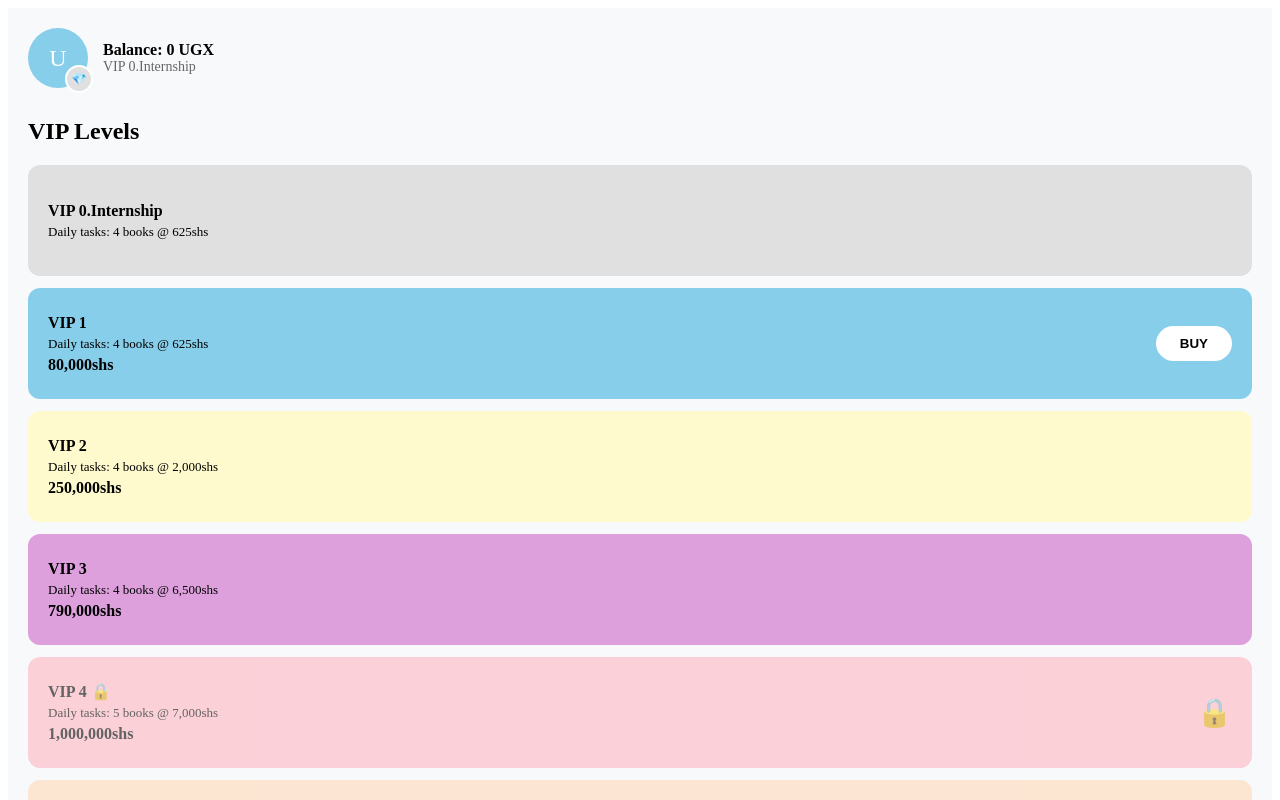
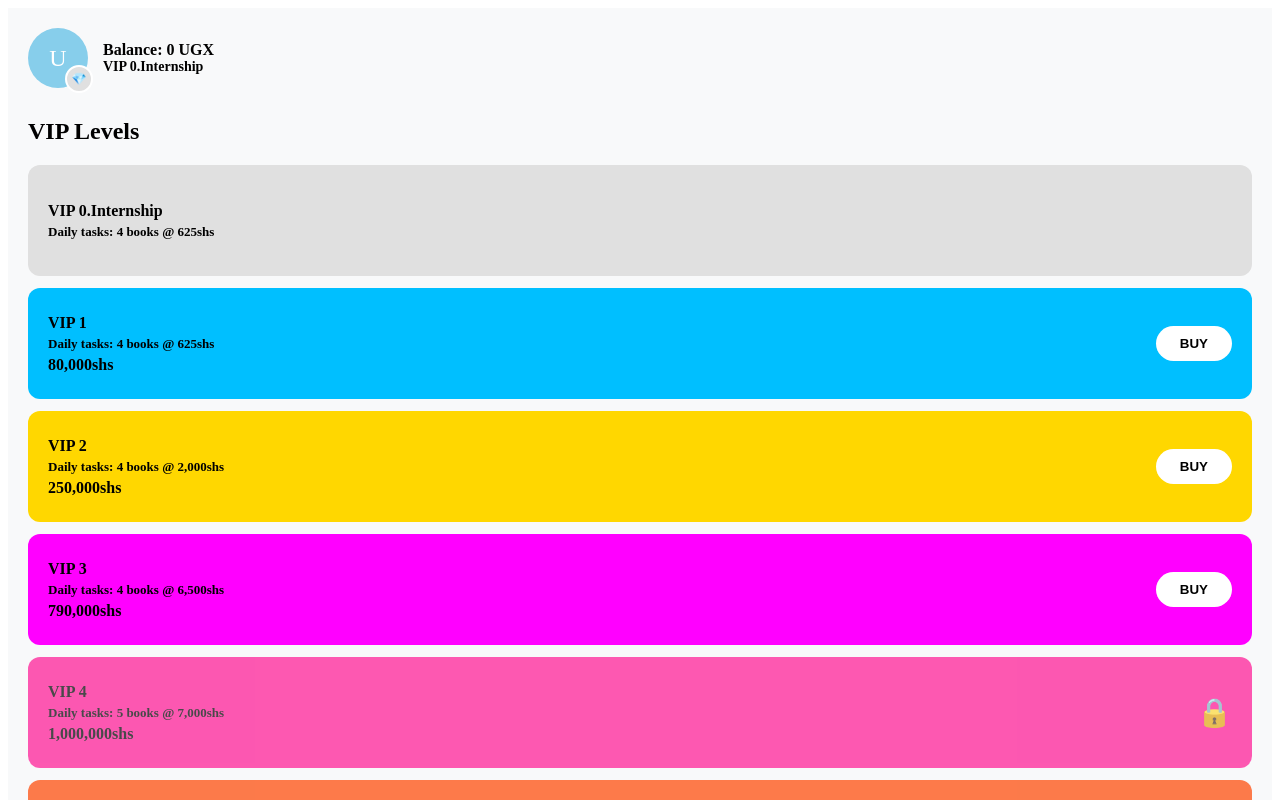
Before and after one commit to Molly256/palamedes-pr, a Next.js app: page /viptasks in a window 1280 px wide. Shown: the top 800 px of the page. Built offline with nearby package versions, Linux system fonts and the light colour scheme.

Commit message:
vip1-3 always buy, hot colors bold black, padlock right side only

```diff
--- a/app/viptasks/page.js
+++ b/app/viptasks/page.js
@@ -7,7 +7,7 @@ export default function VipTask() {
   const [showBuyPopup, setShowBuyPopup] = useState(false)
   const [selectedVip, setSelectedVip] = useState(null)
 
-  // VIP config
+  // VIP config - colors will be overridden with hot colors below
   const vips = [
     { level: 0, name: 'VIP 0.Internship', price: 0, books: 4, perBook: 625, color: '#e0e0e0', badge: '💎' },
     { level: 1, name: 'VIP 1', price: 80000, books: 4, perBook: 625, color: '#87CEEB', badge: '💎' },
@@ -26,7 +26,6 @@ export default function VipTask() {
     const userData = JSON.parse(localStorage.getItem('palamedes_user') || '{}')
     setUser(userData)
 
-    // Auto assign VIP 0 free on first register
     if (!userData.vip || userData.vip === 0) {
       userData.vip = 0
       localStorage.setItem('palamedes_user', JSON.stringify(userData))
@@ -56,7 +55,7 @@ export default function VipTask() {
     const newBalance = currentBalance - selectedVip.price + (prevVip? prevVip.price : 0)
 
     const updatedUser = {
-   ...user,
+  ...user,
       vip: selectedVip.level,
       balance: newBalance
     }
@@ -106,45 +105,59 @@ export default function VipTask() {
           )}
         </div>
         <div style={{ marginLeft: '15px' }}>
-          <p style={{ margin: 0, fontWeight: '700' }}>Balance: {user?.balance?.toLocaleString() || 0} UGX</p>
-          <p style={{ margin: 0, fontSize: '14px', color: '#666' }}>{vips[user?.vip || 0].name}</p>
+          <p style={{ margin: 0, fontWeight: '900', color: '#000' }}>Balance: {user?.balance?.toLocaleString() || 0} UGX</p>
+          <p style={{ margin: 0, fontSize: '14px', fontWeight: '700', color: '#000' }}>{vips[user?.vip || 0].name}</p>
         </div>
       </div>
 
-      <h2 style={{ fontSize: '24px', fontWeight: '900', marginBottom: '20px' }}>VIP Levels</h2>
+      <h2 style={{ fontSize: '24px', fontWeight: '900', marginBottom: '20px', color: '#000' }}>VIP Levels</h2>
 
-      {/* VIP Cards - Previous arrangement, just a bit longer */}
+      {/* VIP Cards - Hot colors, bold black text */}
       <div style={{ display: 'grid', gap: '12px', marginBottom: '40px' }}>
         {vips.map(vip => {
           const isUnlocked = user?.vip >= vip.level
-          const canBuy = user?.vip === vip.level - 1 && vip.level > 0 && vip.level < 4
+
+          // Hot/rich colors like hot pink
+          const hotColors = {
+            0: '#E0E0E0',
+            1: '#00BFFF', // Hot blue
+            2: '#FFD700', // Hot gold
+            3: '#FF00FF', // Hot magenta
+            4: '#FF1493', // Hot pink
+            5: '#FF4500', // Hot orange red
+            6: '#32CD32', // Hot lime green
+            7: '#FF69B4', // Hot pink
+            8: '#DC143C', // Hot crimson
+            9: '#9400D3', // Hot violet
+            10: '#FF8C00' // Hot dark orange
+          }
 
           return (
             <div key={vip.level} style={{
-              background: vip.color,
+              background: hotColors[vip.level],
               padding: '18px 20px',
               borderRadius: '12px',
               display: 'flex',
               justifyContent: 'space-between',
               alignItems: 'center',
-              minHeight: '75px', // Just a bit longer like green box
-              opacity: vip.level >= 4 &&!isUnlocked? 0.6 : 1
+              minHeight: '75px',
+              opacity: vip.level >= 4 &&!isUnlocked? 0.7 : 1
             }}>
-              <div>
-                <p style={{ margin: 0, fontWeight: '700', fontSize: '16px' }}>
-                  {vip.name} {vip.level >= 4 &&!isUnlocked && '🔒'}
+              <div style={{ color: '#000' }}>
+                <p style={{ margin: 0, fontWeight: '900', fontSize: '16px', color: '#000' }}>
+                  {vip.name}
                 </p>
-                <p style={{ margin: '4px 0 0', fontSize: '13px' }}>
+                <p style={{ margin: '4px 0 0', fontSize: '13px', fontWeight: '800', color: '#000' }}>
                   Daily tasks: {vip.books} books @ {vip.perBook.toLocaleString()}shs
                 </p>
-                {vip.price > 0 && <p style={{ margin: '4px 0 0', fontWeight: '600' }}>
+                {vip.price > 0 && <p style={{ margin: '4px 0 0', fontWeight: '900', color: '#000' }}>
                   {vip.price.toLocaleString()}shs
                 </p>}
               </div>
 
               <div>
-                {/* BUY button only for VIP 1-3 */}
-                {canBuy && (
+                {/* BUY button for VIP 1-3 ALWAYS, no level check */}
+                {vip.level >= 1 && vip.level <= 3 && (
                   <button
                     onClick={() => handleBuyVip(vip)}
                     style={{
@@ -152,21 +165,22 @@ export default function VipTask() {
                       borderRadius: '50px',
                       border: 'none',
                       background: 'white',
-                      fontWeight: '700',
-                      cursor: 'pointer'
+                      fontWeight: '900',
+                      cursor: 'pointer',
+                      color: '#000'
                     }}
                   >
                     BUY
                   </button>
                 )}
 
-                {/* Padlock shifted to BUY button position for VIP 4-10 */}
-                {vip.level >= 4 &&!isUnlocked && (
+                {/* Padlock ONLY on right side for VIP 4-10. Removed from VIP name above */}
+                {vip.level >= 4 && (
                   <div style={{ fontSize: '28px' }}>🔒</div>
                 )}
 
-                {/* Unlocked badge */}
-                {isUnlocked && vip.level!== user?.vip && (
+                {/* Unlocked badge for owned VIPs under 4 */}
+                {isUnlocked && vip.level!== user?.vip && vip.level < 4 && (
                   <div style={{ fontSize: '24px' }}>✅</div>
                 )}
               </div>
@@ -196,8 +210,8 @@ export default function VipTask() {
             textAlign: 'center',
             maxWidth: '320px'
           }}>
-            <h3>Do you want to BUY {selectedVip?.name}?</h3>
-            <p>Price: {selectedVip?.price.toLocaleString()} UGX</p>
+            <h3 style={{ color: '#000', fontWeight: '900' }}>Do you want to BUY {selectedVip?.name}?</h3>
+            <p style={{ color: '#000', fontWeight: '700' }}>Price: {selectedVip?.price.toLocaleString()} UGX</p>
             <div style={{ display: 'flex', gap: '10px', marginTop: '20px' }}>
               <button onClick={() => setShowBuyPopup(false)} style={{
                 flex: 1,
@@ -205,23 +219,24 @@ export default function VipTask() {
                 borderRadius: '50px',
                 border: '2px solid #ccc',
                 background: 'white',
-                fontWeight: '600'
+                fontWeight: '800',
+                color: '#000'
               }}>No</button>
               <button onClick={confirmBuy} style={{
                 flex: 1,
                 padding: '12px',
                 borderRadius: '50px',
                 border: 'none',
-                background: 'linear-gradient(135deg, #87CEEB 0%, #00BFFF 100%)',
+                background: 'linear-gradient(135deg, #FF1493 0%, #FF00FF 100%)',
                 color: 'white',
-                fontWeight: '700'
+                fontWeight: '900'
               }}>OK</button>
             </div>
           </div>
         </div>
       )}
 
-      <Link href="/dashboard" style={{ display: 'block', textAlign: 'center', marginTop: '30px', color: '#00BFFF', fontWeight: '700' }}>
+      <Link href="/dashboard" style={{ display: 'block', textAlign: 'center', marginTop: '30px', color: '#FF1493', fontWeight: '900' }}>
         ← Back to Dashboard
       </Link>
     </main>
```
